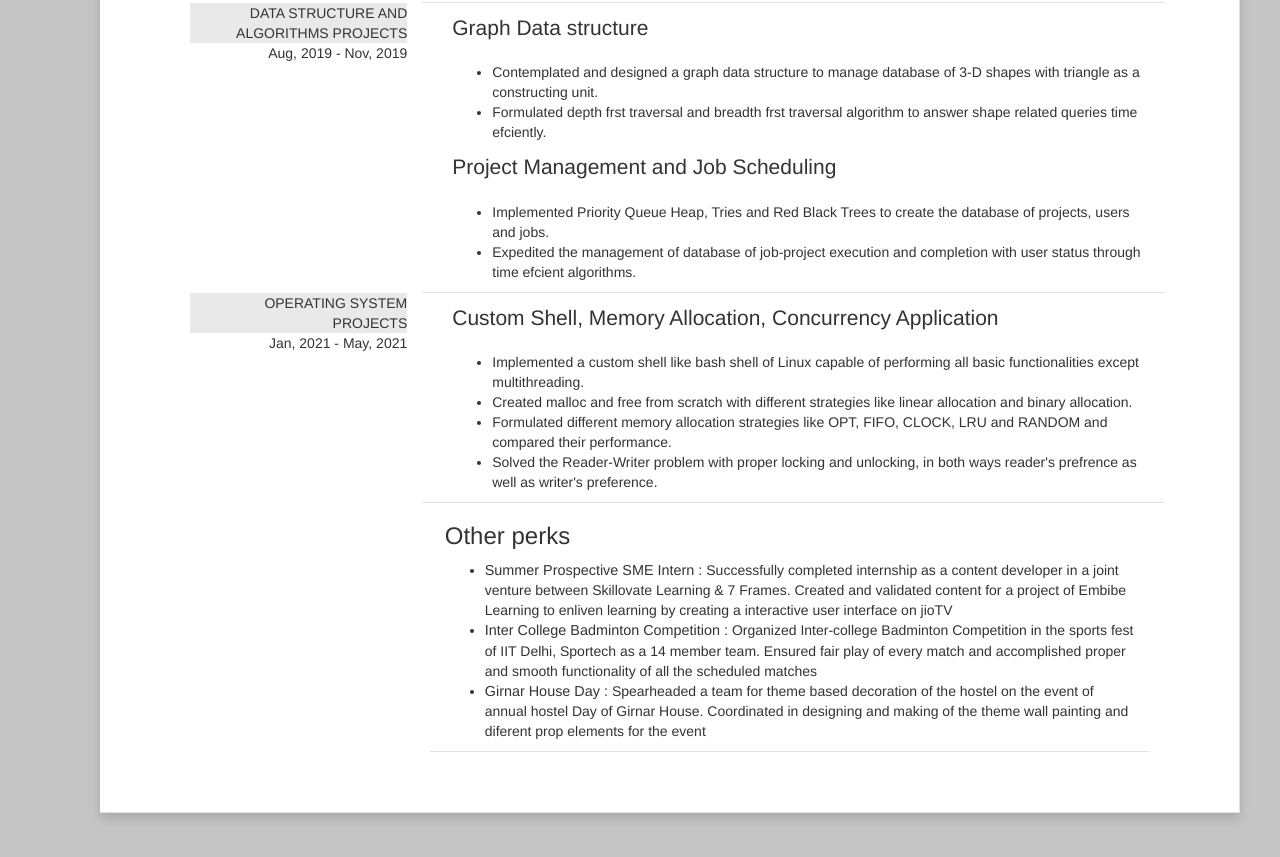
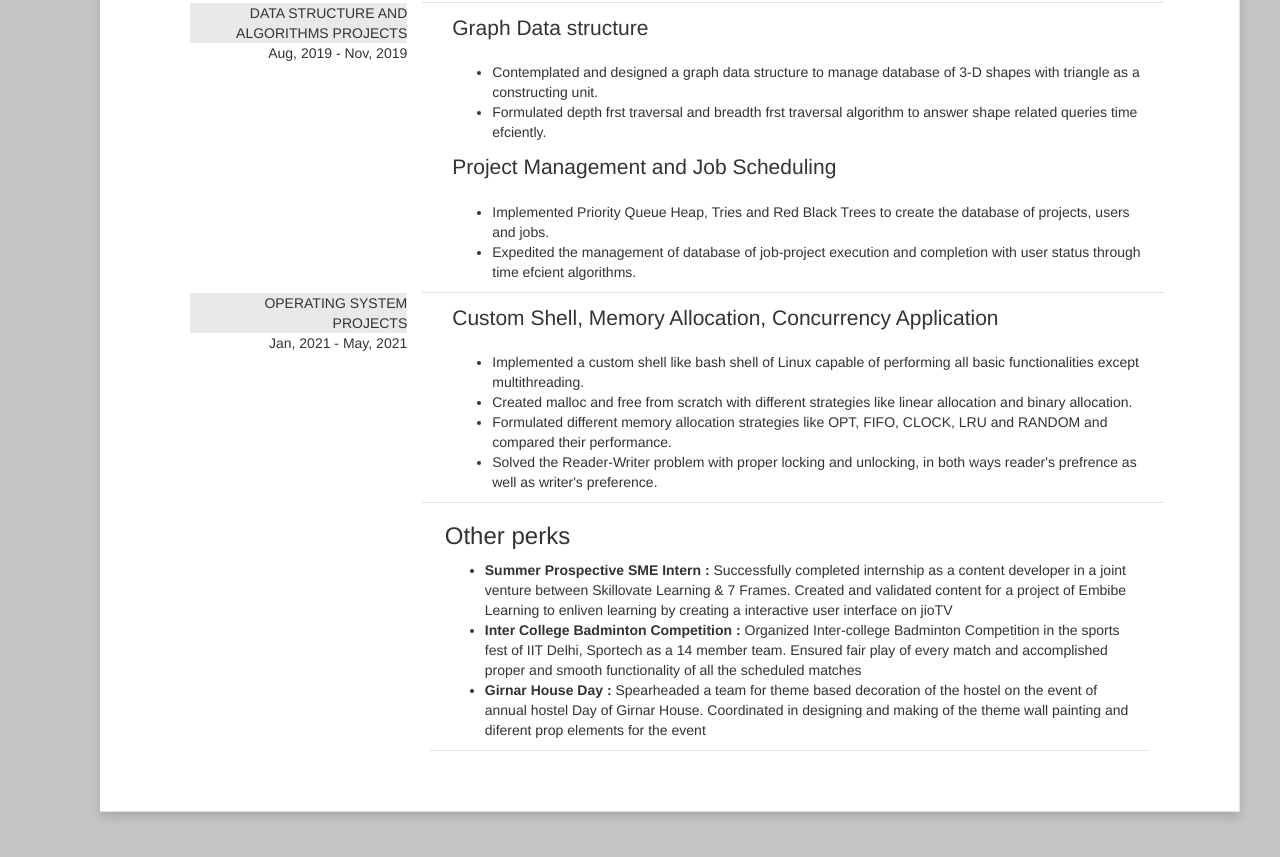
Before and after one commit to arshad2108/cv, a plain HTML site: page index.html in a window 1280 px wide. Shown: the part 1515-2372 px from the top of the page. Drawn offline with nearby package versions, Linux system fonts and the light colour scheme; a script that the page names is missing.

Commit message:
Update index.html

```diff
--- a/index.html
+++ b/index.html
@@ -308,21 +308,19 @@
                   <div class="cv-section-content cv-section-content--indented">
                     <ul>
                       <li>
-                        <span style="font-size: 1.8vh;">Summer Prospective SME Intern : </span>
+                        <b>Summer Prospective SME Intern : </b>
                         Successfully completed internship as a content developer in a joint venture between Skillovate Learning & 7 Frames. Created and validated content for a project of Embibe Learning to enliven learning by creating a interactive user interface on jioTV
                       </li>
                       <li>
-                        <span style="font-size: 1.8vh;">Inter College Badminton Competition : </span> Organized Inter-college Badminton Competition in the sports fest of IIT Delhi, Sportech as a 14 member team. Ensured fair play of every match and accomplished proper and smooth functionality of all the scheduled matches
+                        <b>Inter College Badminton Competition : </b> Organized Inter-college Badminton Competition in the sports fest of IIT Delhi, Sportech as a 14 member team. Ensured fair play of every match and accomplished proper and smooth functionality of all the scheduled matches
 
                       </li>
-                      <!-- <li>Received "The Best Graduate" award upon graduating the high school, thanks to multiple achievements in
-                        mathematics, informatics and politics school contests.</li> -->
-                      <!-- <li>Worked remotely and travelled simultaneously for a year around Europe and South-East Asia.</li> -->
+
                       <li>
-                        <span style="font-size: 1.8vh;">Girnar House Day : </span>
+                        <b>Girnar House Day : </b>
                         Spearheaded a team for theme based decoration of the hostel on the event of annual hostel Day of Girnar House. Coordinated in designing and making of the theme wall painting and diferent prop elements for the event
                       </li>
-                      <!-- <li>Danced ballroom for a couple of years and willing to continue it. Also a frequent tennis player.</li> -->
+
 
                     </ul>
                   </div>
```
